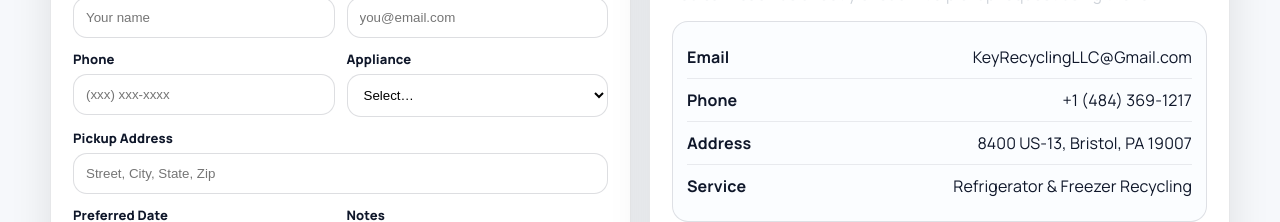
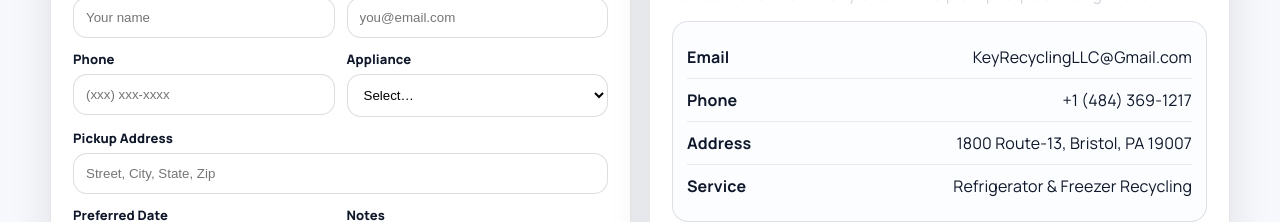
Before and after one commit to rafeekasharaf/key-recycling-website, a React (Vite) app in the folder key-recycling-website/: page /contact in a window 1280 px wide. Shown: the part 920-1142 px from the top of the page. Built offline with nearby package versions, Linux system fonts and the light colour scheme.

Commit message:
update address, change header button text color

```diff
--- a/key-recycling-website/src/components/Header.jsx
+++ b/key-recycling-website/src/components/Header.jsx
@@ -82,7 +82,7 @@ export default function Header() {
                     </div>
 
                     <div className="nav-cta">
-                        <Button to="/contact" variant="primary" size="lg" onClick={close}>
+                        <Button to="/contact" variant="primary" size="lg" onClick={close} style={{ color: "#fff !important" }}>
                             Request Pickup
                         </Button>
                         <Button href="tel:+14843691217" variant="secondary" size="sm" className="cta-btn">
--- a/key-recycling-website/src/pages/Contact.jsx
+++ b/key-recycling-website/src/pages/Contact.jsx
@@ -120,7 +120,7 @@ export default function Contact() {
                             </div>
                             <div className="contact-row">
                                 <strong>Address</strong>
-                                <span>8400 US-13, Bristol, PA 19007</span>
+                                <span>1800 Route-13, Bristol, PA 19007</span>
                             </div>
                             <div className="contact-row">
                                 <strong>Service</strong>
@@ -132,7 +132,7 @@ export default function Contact() {
                         <div className="contact-map">
                             <iframe
                                 title="Key Recycling LLC Location"
-                                src="https://www.google.com/maps?q=8400%20US-13%20Bristol%20PA%2019007&output=embed"
+                                src="https://www.google.com/maps?q=1800%20Route-13%20Bristol%20PA%2019007&output=embed"
                                 loading="lazy"
                                 referrerPolicy="no-referrer-when-downgrade"
                             />
@@ -140,7 +140,7 @@ export default function Contact() {
 
                         <div style={{ marginTop: 14 }}>
                             <Button
-                                href="https://www.google.com/maps/dir/?api=1&destination=8400+US-13+Bristol+PA+19007"
+                                href="https://www.google.com/maps/dir/?api=1&destination=1800+Route-13+Bristol+PA+19007"
                                 variant="ghost"
                                 size="sm"
                             >
```
